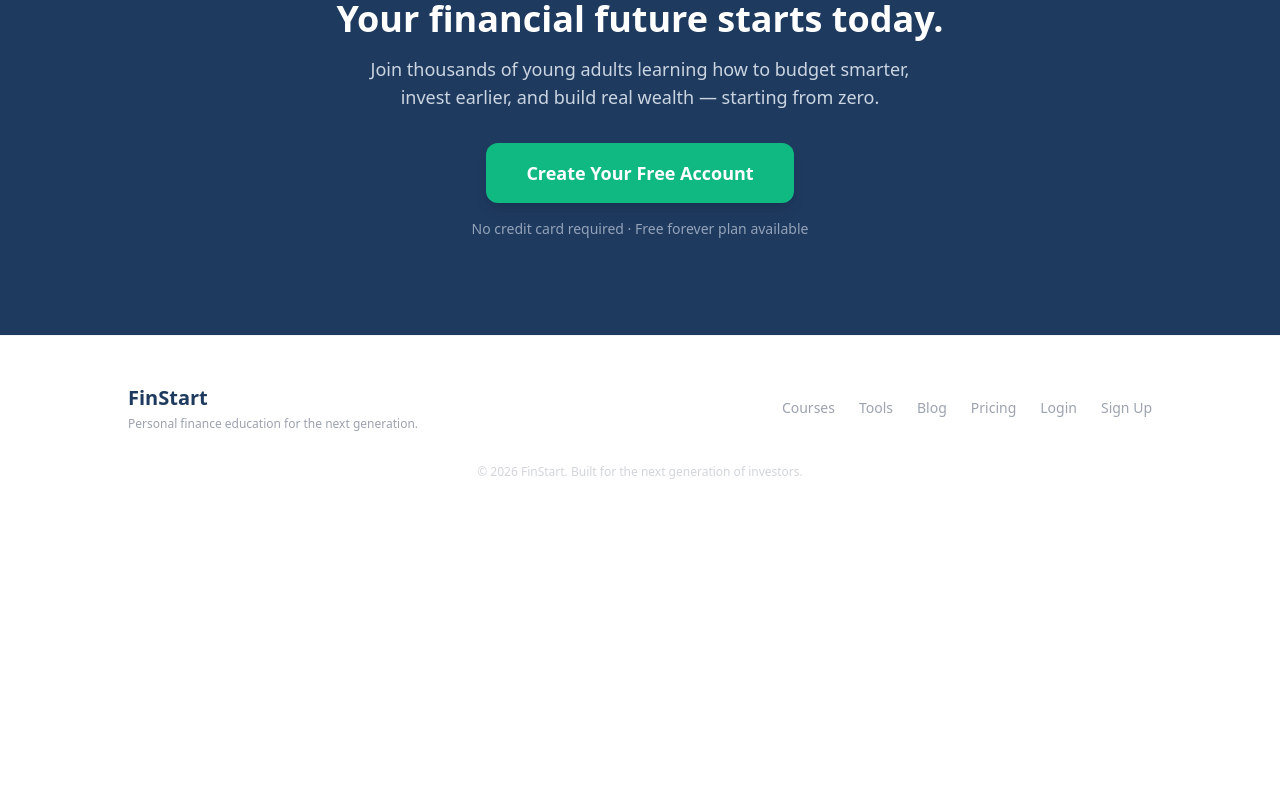
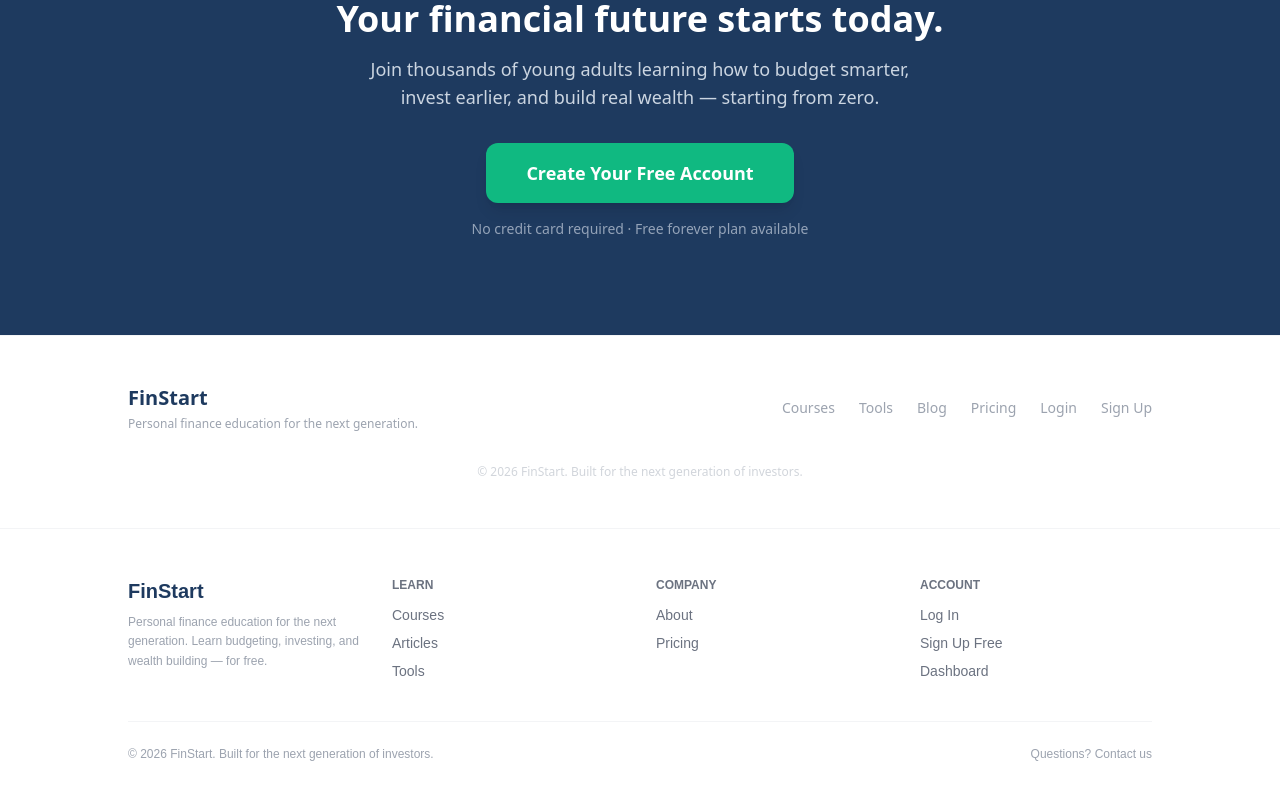
Before and after one commit to willS5005/Investing, a Next.js app: page / in a window 1280 px wide. Shown: the part 5290-6090 px from the top of the page. Before the commit the page ends 5818 px from the top, so only its background shows below. Built offline with nearby package versions, Linux system fonts and the light colour scheme; no server answers.

Commit message:
Add global footer to all pages

```diff
--- a/app/layout.tsx
+++ b/app/layout.tsx
@@ -1,5 +1,6 @@
 import type { Metadata } from "next";
 import localFont from "next/font/local";
+import Link from "next/link";
 import "./globals.css";
 
 const geistSans = localFont({
@@ -62,6 +63,45 @@ export default function RootLayout({
         className={`${geistSans.variable} ${geistMono.variable} antialiased`}
       >
         {children}
+        <footer className="border-t border-gray-100 bg-white px-6 py-12">
+          <div className="max-w-5xl mx-auto">
+            <div className="grid grid-cols-2 md:grid-cols-4 gap-8 mb-10">
+              <div className="col-span-2 md:col-span-1">
+                <div className="text-xl font-bold mb-2" style={{ color: "#1e3a5f" }}>FinStart</div>
+                <p className="text-xs text-gray-400 leading-relaxed">
+                  Personal finance education for the next generation. Learn budgeting, investing, and wealth building — for free.
+                </p>
+              </div>
+              <div>
+                <div className="text-xs font-bold text-gray-500 uppercase mb-3">Learn</div>
+                <div className="space-y-2">
+                  <Link href="/courses" className="block text-sm text-gray-500 hover:text-gray-800 transition">Courses</Link>
+                  <Link href="/blog" className="block text-sm text-gray-500 hover:text-gray-800 transition">Articles</Link>
+                  <Link href="/tools" className="block text-sm text-gray-500 hover:text-gray-800 transition">Tools</Link>
+                </div>
+              </div>
+              <div>
+                <div className="text-xs font-bold text-gray-500 uppercase mb-3">Company</div>
+                <div className="space-y-2">
+                  <Link href="/about" className="block text-sm text-gray-500 hover:text-gray-800 transition">About</Link>
+                  <Link href="/pricing" className="block text-sm text-gray-500 hover:text-gray-800 transition">Pricing</Link>
+                </div>
+              </div>
+              <div>
+                <div className="text-xs font-bold text-gray-500 uppercase mb-3">Account</div>
+                <div className="space-y-2">
+                  <Link href="/login" className="block text-sm text-gray-500 hover:text-gray-800 transition">Log In</Link>
+                  <Link href="/signup" className="block text-sm text-gray-500 hover:text-gray-800 transition">Sign Up Free</Link>
+                  <Link href="/dashboard" className="block text-sm text-gray-500 hover:text-gray-800 transition">Dashboard</Link>
+                </div>
+              </div>
+            </div>
+            <div className="border-t border-gray-100 pt-6 flex flex-col md:flex-row justify-between items-center gap-3 text-xs text-gray-400">
+              <p>© 2026 FinStart. Built for the next generation of investors.</p>
+              <p>Questions? <a href="mailto:willsobotka2005@gmail.com" className="hover:text-gray-600 transition">Contact us</a></p>
+            </div>
+          </div>
+        </footer>
       </body>
     </html>
   );
```
